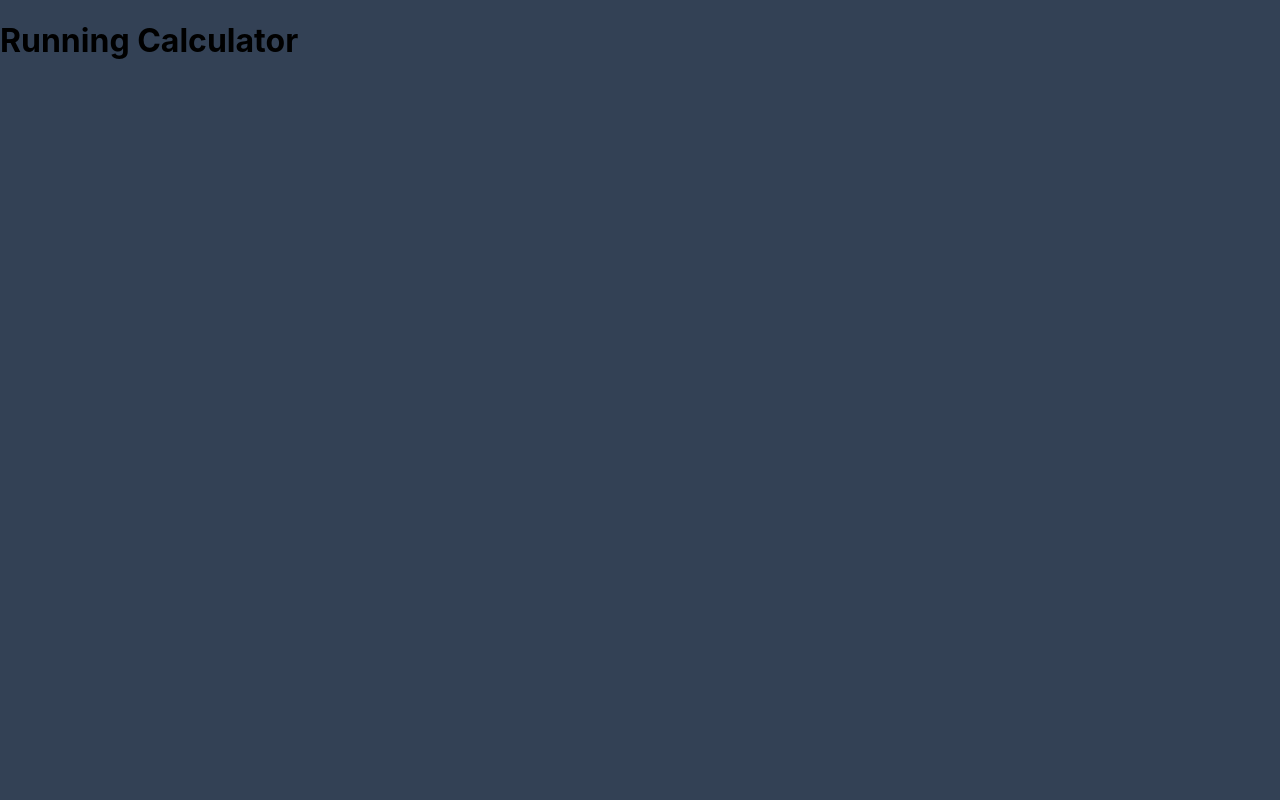
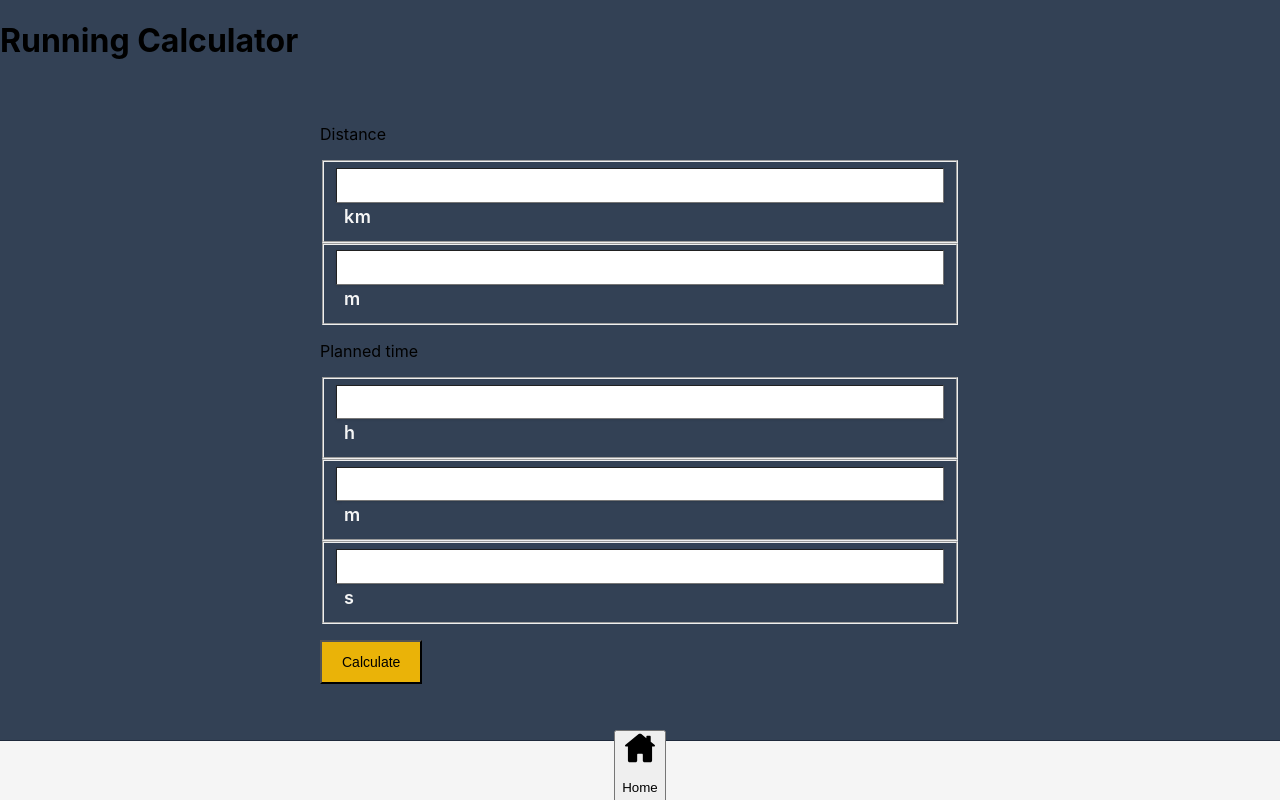
Before and after one commit to matfij/workout-composer, a Next.js app: page /running-calculator in a window 1280 px wide. Built offline with nearby package versions, Linux system fonts and the light colour scheme.

Commit message:
add running pace component

```diff
--- /dev/null
+++ b/src/features/running-calculator/components/action-bar.component.tsx
@@ -0,0 +1,23 @@
+import React from 'react';
+import Image from 'next/image';
+import style from './action-bar.module.css';
+import { useRouter } from 'next/router';
+
+export default function ActionBar() {
+  const router = useRouter();
+
+  const navigateHome = () => {
+    router.push('/');
+  };
+
+  return (
+    <>
+      <div className={style.actionBarWrapper}>
+        <button onClick={navigateHome} className="w-24 bg">
+          <Image src="/icons/home-icon.svg" alt="unlock" width={30} height={30} className="m-auto" />
+          <p>Home</p>
+        </button>
+      </div>
+    </>
+  );
+}
--- /dev/null
+++ b/src/features/running-calculator/components/action-bar.module.css
@@ -0,0 +1,16 @@
+.actionBarWrapper {
+    height: 60px;
+    position: fixed;
+    bottom: 0;
+    left: 0;
+    right: 0;
+    display: flex;
+    justify-content: center;
+    align-items: center;
+    gap: 1rem;
+    background-color: var(--clr-light-500);
+    color: var(--clr-dark-500);
+    font-weight: 600;
+    border-top: 1px solid var(--clr-dark-500);
+    padding: 0 10px;
+}
--- /dev/null
+++ b/src/features/running-calculator/components/run-pace-form.component.tsx
@@ -0,0 +1,107 @@
+import { useForm } from 'react-hook-form';
+import style from './run-pace-form.module.css';
+import { RunPaceInput } from '../definitions';
+import { useState } from 'react';
+import RunningCalculatorService from '../services/running-calculator.service';
+
+export default function RunPeaceForm() {
+  const { register, handleSubmit } = useForm<RunPaceInput>();
+  const [paceResult, setPaceResult] = useState<string>('');
+  const [speedResult, setSpeedResult] = useState<string>('');
+
+  const calculateRunPace = (input: RunPaceInput) => {
+    const pace = RunningCalculatorService.calculateRunPace(input);
+    const paceFormatted = RunningCalculatorService.formatRunPace(pace);
+    setPaceResult(paceFormatted);
+    const speed = RunningCalculatorService.calculateRunSpeed(pace);
+    setSpeedResult(`${speed} km/h`);
+  };
+
+  return (
+    <section className={style.sectionWrapper}>
+      <form className={style.formWrapper} onSubmit={handleSubmit(calculateRunPace)}>
+        <p className="mt-2 text-white text-lg font-semibold">Distance</p>
+        <div className="flex gap-2">
+          <fieldset className="w-1/2 flex items-center">
+            <input
+              {...register('distanceKilometers', { min: 0, max: 1000 })}
+              className={style.formInput}
+              type="number"
+              name="distanceKilometers"
+              id="distanceKilometers"
+            />
+            <label className={style.formLabel} htmlFor="distanceKilometers">
+              km
+            </label>
+          </fieldset>
+          <fieldset className="w-1/2 flex items-center">
+            <input
+              {...register('distanceMeters', { min: 0, max: 999 })}
+              className={style.formInput}
+              type="number"
+              name="distanceMeters"
+              id="distanceMeters"
+            />
+            <label className={style.formLabel} htmlFor="distanceMeters">
+              m
+            </label>
+          </fieldset>
+        </div>
+
+        <p className="mt-2 text-white text-lg font-semibold">Planned time</p>
+        <div className="flex gap-2">
+          <fieldset className="w-1/3 flex items-center">
+            <input
+              {...register('timeHours')}
+              className={style.formInput}
+              type="number"
+              name="timeHours"
+              id="timeHours"
+              min={0}
+              max={100}
+            />
+            <label className={style.formLabel} htmlFor="timeHours">
+              h
+            </label>
+          </fieldset>
+          <fieldset className="w-1/3 flex items-center">
+            <input
+              {...register('timeMinutes')}
+              className={style.formInput}
+              type="number"
+              name="timeMinutes"
+              id="timeMinutes"
+              min={0}
+              max={59}
+            />
+            <label className={style.formLabel} htmlFor="timeMinutes">
+              m
+            </label>
+          </fieldset>
+          <fieldset className="w-1/3 flex items-center">
+            <input
+              {...register('timeSeconds')}
+              className={style.formInput}
+              type="number"
+              name="timeSeconds"
+              id="timeSeconds"
+              min={0}
+              max={59}
+            />
+            <label className={style.formLabel} htmlFor="timeSeconds">
+              s
+            </label>
+          </fieldset>
+        </div>
+
+        <button className={style.formBtnSubmit}>Calculate</button>
+      </form>
+
+      {paceResult && speedResult && (
+        <p className="m-4 mt-0 text-white text-lg font-semibold">
+          Required pace = {paceResult} <br /> Required speed = {speedResult}
+        </p>
+      )}
+    </section>
+  );
+}
--- /dev/null
+++ b/src/features/running-calculator/components/run-pace-form.module.css
@@ -0,0 +1,22 @@
+.sectionWrapper {
+    @apply max-w-2xl w-11/12 m-auto mt-8 border-y;
+}
+
+.formWrapper {
+    @apply p-4;
+}
+
+.formLabel {
+    @apply w-7 text-lg font-semibold m-2 tracking-wide;
+    color: var(--clr-light-500);
+}
+
+.formInput {
+    @apply shadow appearance-none border py-2 px-3 w-full;
+    @apply text-gray-700 leading-tight focus:outline-none;
+}
+
+.formBtnSubmit {
+    @apply px-5 py-2.5 my-4;
+    @apply text-sm text-black font-medium text-center bg-yellow-500 hover:bg-yellow-600
+}
--- /dev/null
+++ b/src/features/running-calculator/definitions/index.tsx
@@ -0,0 +1,7 @@
+export interface RunPaceInput {
+  distanceKilometers: number;
+  distanceMeters: number;
+  timeHours: number;
+  timeMinutes: number;
+  timeSeconds: number;
+}
--- /dev/null
+++ b/src/features/running-calculator/services/running-calculator.service.tsx
@@ -0,0 +1,22 @@
+import { RunPaceInput } from '../definitions';
+
+export default class RunningCalculatorService {
+
+  static calculateRunPace(input: RunPaceInput): number {
+    const totalDistanceKilometers = 0 + +input.distanceKilometers + +input.distanceMeters/1000;
+    const targetTimeMinutes = 0 + 60*+input.timeHours + +input.timeMinutes + +input.timeSeconds/60;
+    return targetTimeMinutes/totalDistanceKilometers;
+  }
+
+  static formatRunPace(minutesPerKilometer: number): string {
+    const minutes = Math.floor(minutesPerKilometer);
+    let seconds = Math.floor((minutesPerKilometer - minutes) * 60).toString();
+    if (seconds.length === 1) seconds = '0' + seconds;
+    return `${minutes}:${seconds} min/km`;
+  }
+
+  static calculateRunSpeed(minutesPerKilometer: number): number {
+    const kilometersPerHour = 1/minutesPerKilometer * 60;
+    return Math.round(kilometersPerHour * 100) / 100;
+  }
+}
--- a/src/pages/running-calculator.tsx
+++ b/src/pages/running-calculator.tsx
@@ -1,9 +1,14 @@
+import ActionBar from "../features/running-calculator/components/action-bar.component";
+import RunPeaceForm from "../features/running-calculator/components/run-pace-form.component";
+
 export default function RunningCalculator() {
   return (
     <>
       <h1 className="w-full text-center p-3 mt-8 sm:p-6 text-2xl sm:text-3xl text-yellow-300">
         Running Calculator
       </h1>
+      <RunPeaceForm />
+      <ActionBar />
     </>
   );
 }
```
